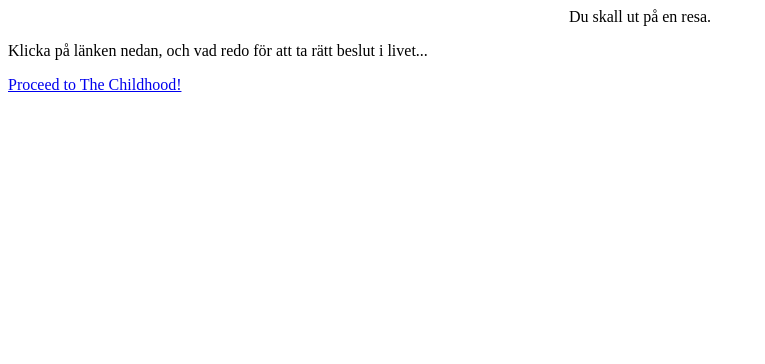
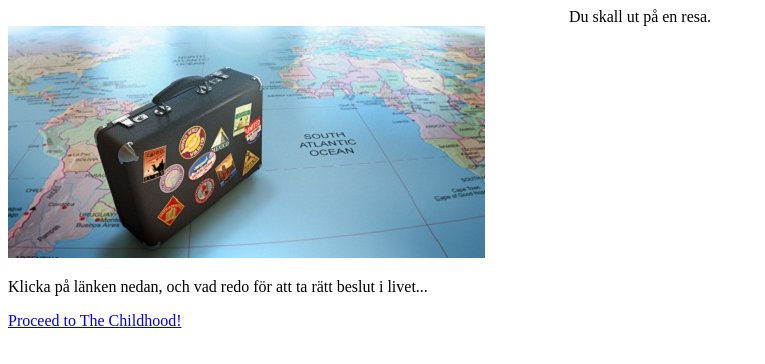
Before and after one commit to hannakalholm/myJSstuff, a plain HTML site: page AdventureForALifetime/index.html in a window 1280 px wide. Shown: the whole page, without its empty margins (0-765 px from the left). Drawn offline with Linux system fonts and the light colour scheme.

Commit message:
Put picture in index.

```diff
--- a/AdventureForALifetime/index.html
+++ b/AdventureForALifetime/index.html
@@ -9,6 +9,8 @@
 <body>
    <header><center> Du skall ut på en resa.</header>
 
+    <img src="image/index.jpg">
+
    <p>Klicka på länken nedan, och vad redo för att ta rätt beslut i livet...</p>
 
     <p><a href="TheChildhood.html">Proceed to The Childhood!</a></center></p>
```
Also changed, not shown: AdventureForALifetime/image/index.jpg (added).
